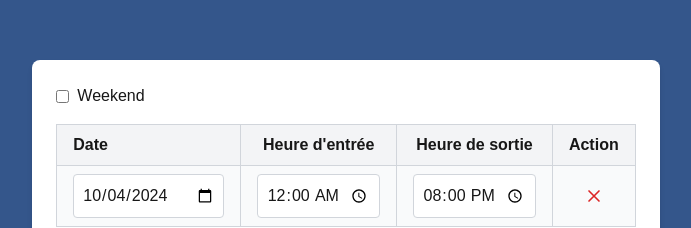
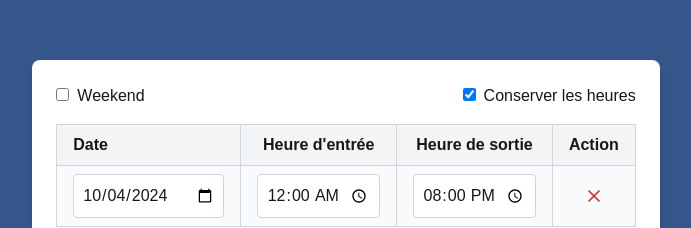
Before and after one commit to damienmillet/timesheet, a Next.js app: page / in a window 1280 px wide. Shown: the part 198-426 px from the top of the page, without its empty margins (294-985 px from the left). Built offline with nearby package versions, Linux system fonts and the light colour scheme.

Commit message:
Refactor TimeForm component to include a checkbox for conserving hours

```diff
--- a/components/ui/form.tsx
+++ b/components/ui/form.tsx
@@ -17,6 +17,7 @@ export default function TimeForm() {
   const [totalTime, setTotalTime] = useState<string | null>(null);
   const [globalErrorMessage, setGlobalErrorMessage] = useState<string | null>(null);
   const [includeWeekends, setIncludeWeekends] = useState<boolean>(false);
+  const [conservTime, setConservTime] = useState<boolean>(true);
 
   // Ajout d'un event listener pour Ctrl + "+"
   useEffect(() => {
@@ -34,8 +35,8 @@ export default function TimeForm() {
   const handleAddRow = () => {
     const newRow: TimeRow = {
       day: new Date().toISOString().split('T')[0], // Format YYYY-MM-DD
-      startTime: '00:00',
-      endTime: '20:00',
+      startTime: conservTime ? rows[rows.length - 1].startTime : '00:00',
+      endTime: conservTime ? rows[rows.length - 1].endTime : '20:00',
       isValid: true,
       errorMessage: null,
       dateError: null
@@ -137,7 +138,8 @@ export default function TimeForm() {
     <div>
       <div className="p-6 max-w-2xl mx-auto bg-white rounded-lg shadow-md">
         <form onSubmit={calculateTotalTime}>
-          <div className="flex items-center mb-4">
+          <div className="flex items-center mb-4 justify-between">
+            <div>
               <input
                 type="checkbox"
                 checked={includeWeekends}
@@ -145,6 +147,16 @@ export default function TimeForm() {
                 className="mr-2"
               />
               <label>Weekend</label>
+            </div>
+            <div>
+              <input
+                type="checkbox"
+                checked={conservTime}
+                onChange={() => setConservTime(!conservTime)}
+                className="mr-2"
+              />
+              <label>Conserver les heures</label>
+            </div>
           </div>
 
           <table className="min-w-full table-auto border-collapse border border-gray-300">
```
Lines whose indentation alone changed are shown as unchanged.
